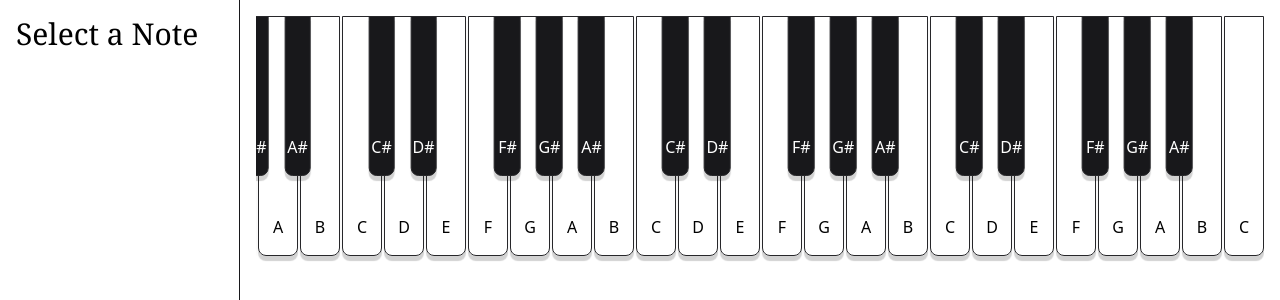
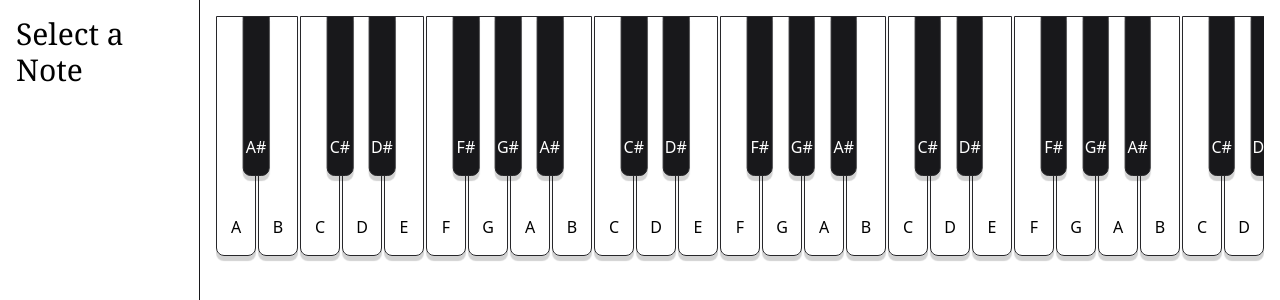
Before and after one commit to samstorment/piano-visualizer, a SvelteKit app: page / in a window 1280 px wide. Shown: the top 300 px of the page. Built offline with nearby package versions, Linux system fonts and the light colour scheme.

Commit message:
Give notes id so they can be referenced with hash in url

```diff
--- a/src/routes/Keys.svelte
+++ b/src/routes/Keys.svelte
@@ -27,10 +27,6 @@
     let accidental_end = is_accidental(range.high);
 
 
-    onMount(() => {
-        keys_div.scrollLeft = keys_div.scrollWidth;
-    })
-
     function handleNoteClick(note: Note) {
         selected = note;
         // highlighted.forEach(play_note);
@@ -46,6 +42,7 @@
     {#each naturals as n}
         <button
             onclick={() => handleNoteClick(n)}
+            id={n}
             class="key white border border-zinc-800 flex items-end justify-center pb-4 shrink-0 rounded-b-lg shadow-md"
             class:highlighted={highlighted.includes(n)}
         >
@@ -57,6 +54,7 @@
     >
         {#each accidentals as n}
             <button
+                id={n}
                 onclick={() => handleNoteClick(n)}
                 class="key black border border-zinc-800 flex items-end justify-center pb-4 rounded-b-lg shadow-md"
                 class:highlighted={highlighted.includes(n)}
--- a/src/routes/Sidebar.svelte
+++ b/src/routes/Sidebar.svelte
@@ -17,7 +17,7 @@
 </script>
 
 
-<aside class="border-r border-zinc-900 h-screen p-4 w-60 shrink-0 flex flex-col gap-4">
+<aside class="border-r border-zinc-900 h-screen p-4 w-[200px] shrink-0 flex flex-col gap-4 overflow-auto">
     {#if !selected_note}
         <h1 class="text-3xl font-serif">Select a Note</h1>
     {:else}
```
